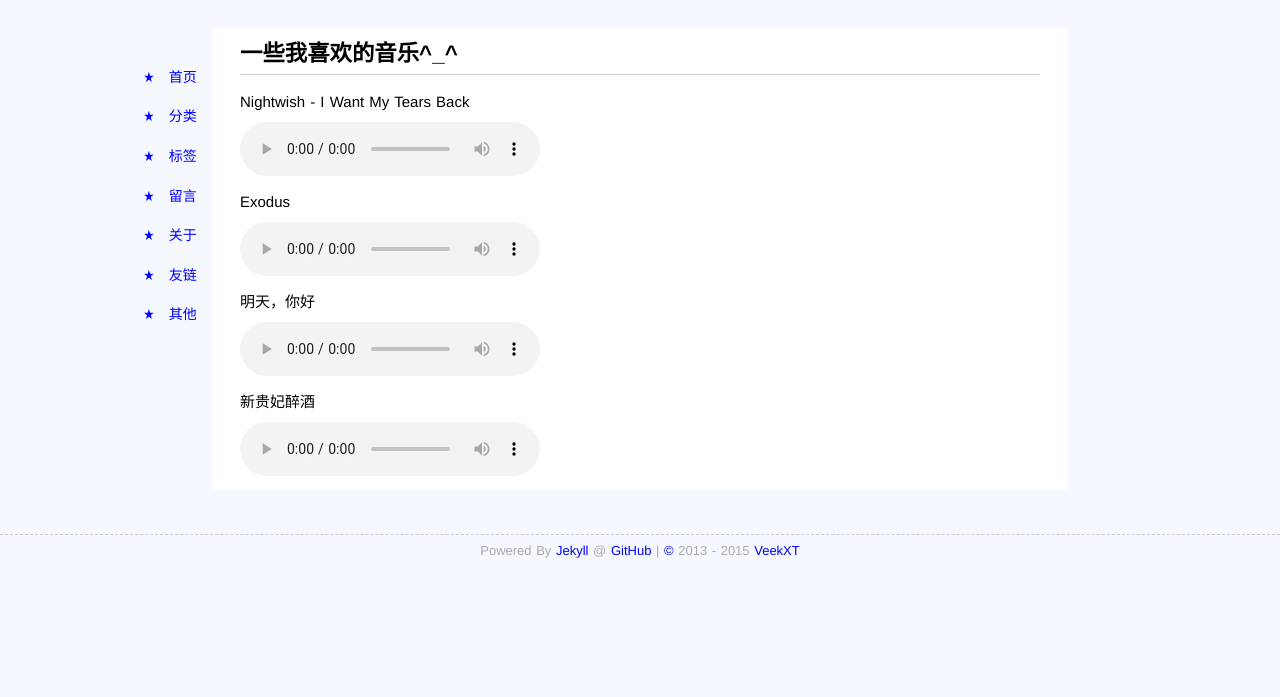
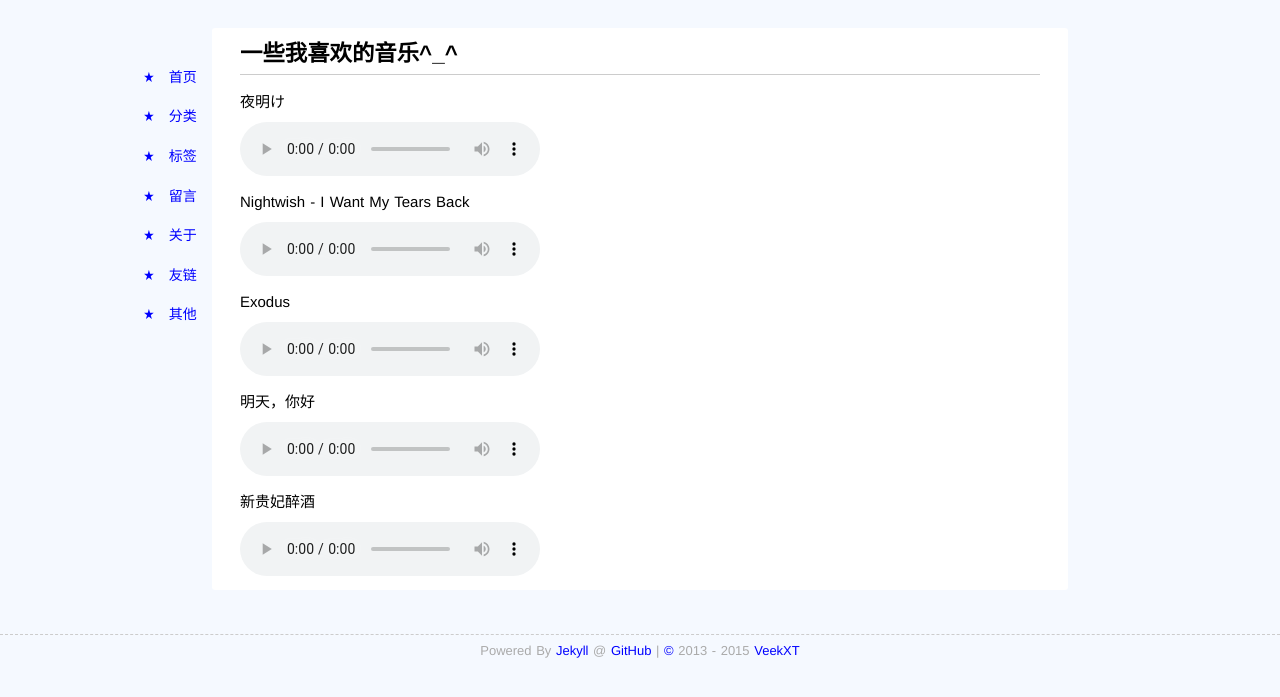
Before and after one commit to veekxt/one-point.github.io, a Jekyll site: the page built from other/music.md, in a window 1280 px wide. Shown: the top 697 px of the page. Built offline with Jekyll 4.4.1, drawn with Linux system fonts in a browser that asks for light colours; comment, search, counter and statistics services are not loaded.

Commit message:
Update music.md

```diff
--- a/other/music.md
+++ b/other/music.md
@@ -3,6 +3,10 @@ title: 一些我喜欢的音乐^_^
 layout: page
 comments: yes
 ---
+
+夜明け
+
+<audio src="http://7xj4v0.com1.z0.glb.clouddn.com/菊谷知樹%20-%20夜明け.mp3" controls="controls" ></audio>
 
 Nightwish - I Want My Tears Back
 
```
